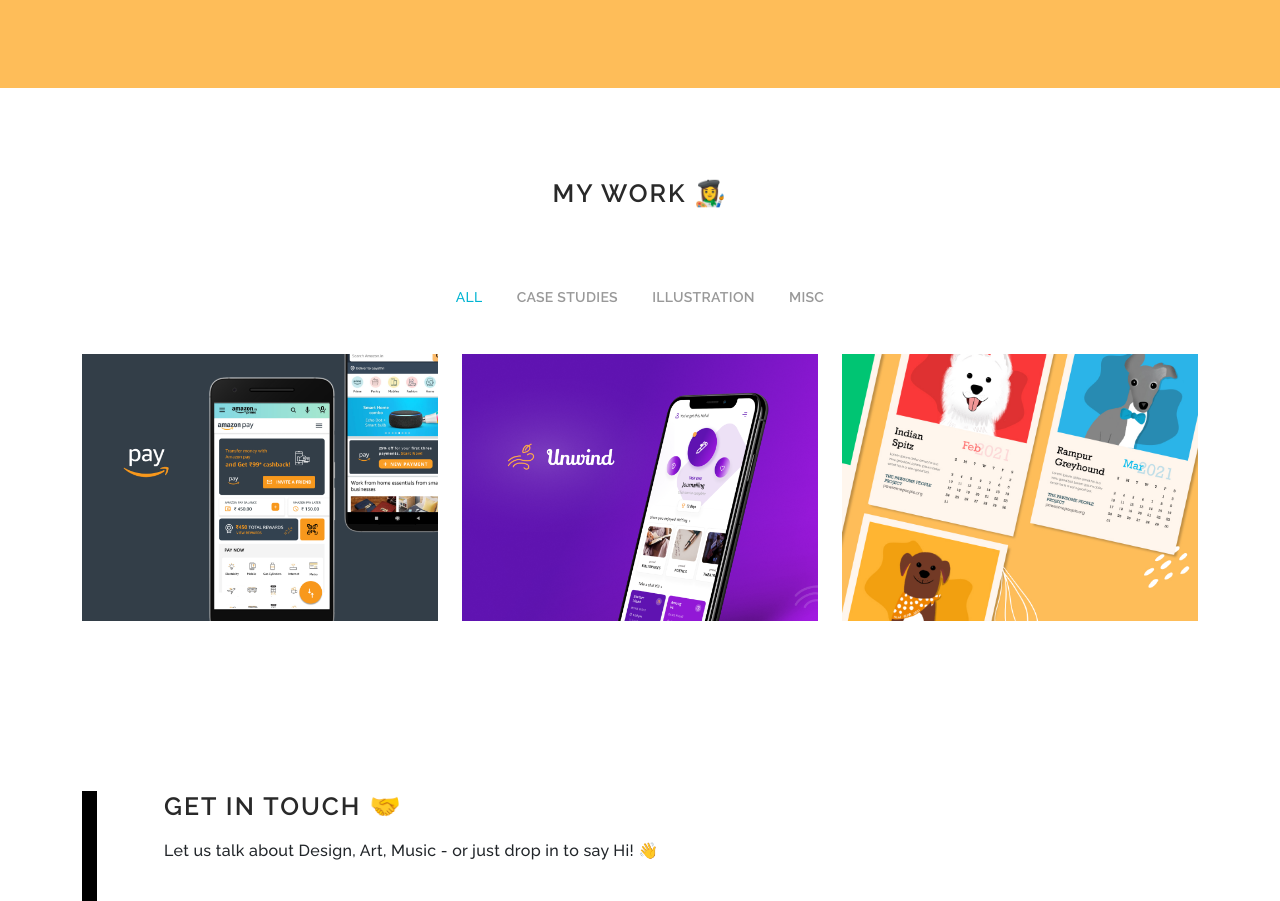
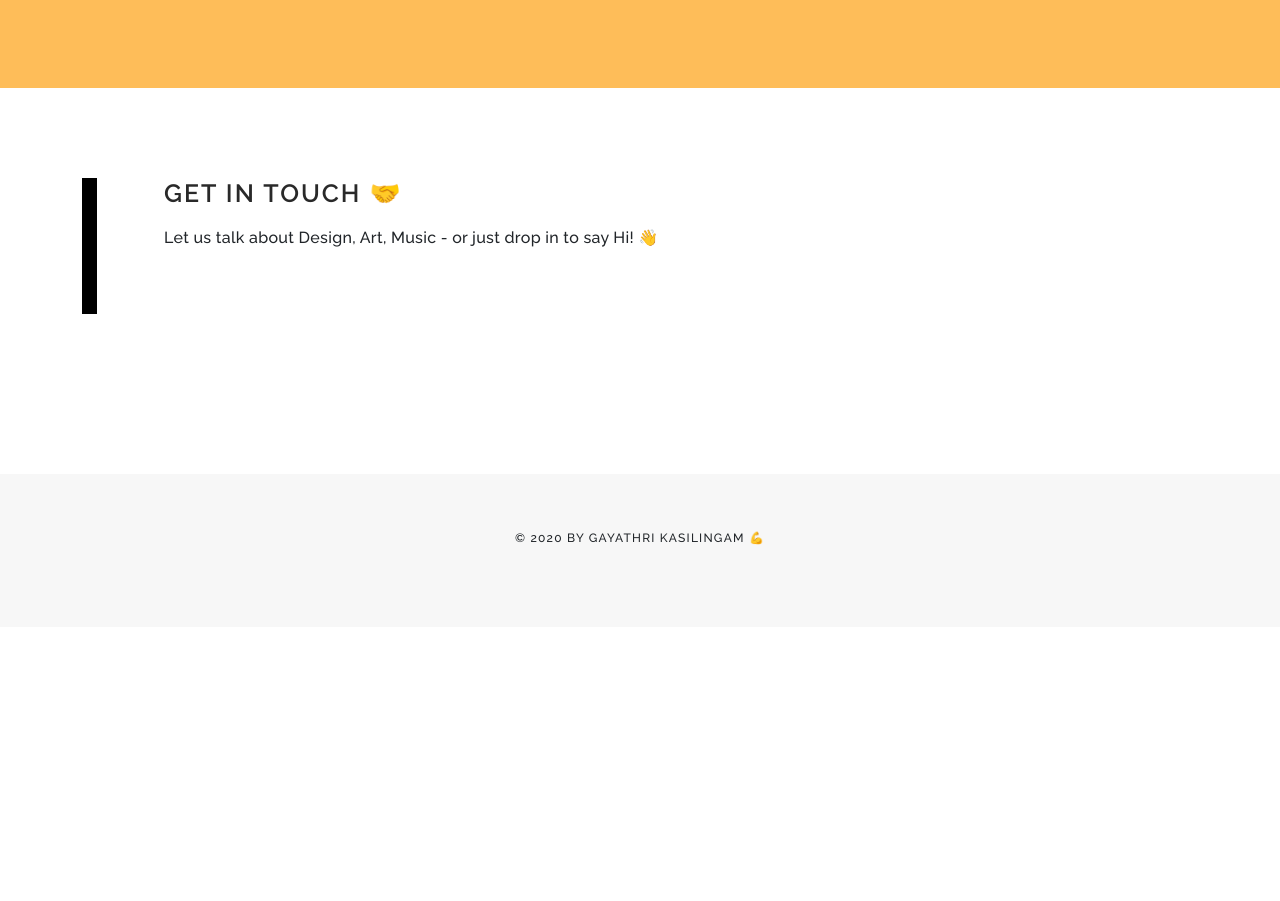
Before and after one commit to gayukasi/Portfolio-website, a plain HTML site: page index.html in a window 1280 px wide. Shown: the part 4379-5280 px from the top of the page. After the commit the page ends 5006 px from the top, so only its background shows below. Drawn offline with nearby package versions, Linux system fonts and the light colour scheme; some icons are missing; files whose address does not match are found by name; a web font is replaced by a local one.

Commit message:
adding work later. Now commenting

```diff
--- a/index.html
+++ b/index.html
@@ -289,7 +289,7 @@
     <!-- End Calendar 2021 -->
 
     <!-- ======= Portfolio Section ======= -->
-    <div id="portfolio" class="paddsection"
+    <!-- <div id="portfolio" class="paddsection"
     data-aos="fade-up"
     data-aos-offset="100"
     data-aos-delay="0"
@@ -358,7 +358,7 @@
 
       </div>
 
-    </div><!-- End Portfolio Section -->
+    </div> --><!-- End Portfolio Section -->
 
     <!-- ======= Journal Section ======= -->
     <!-- <div id="journal" class="text-left paddsection">
```
